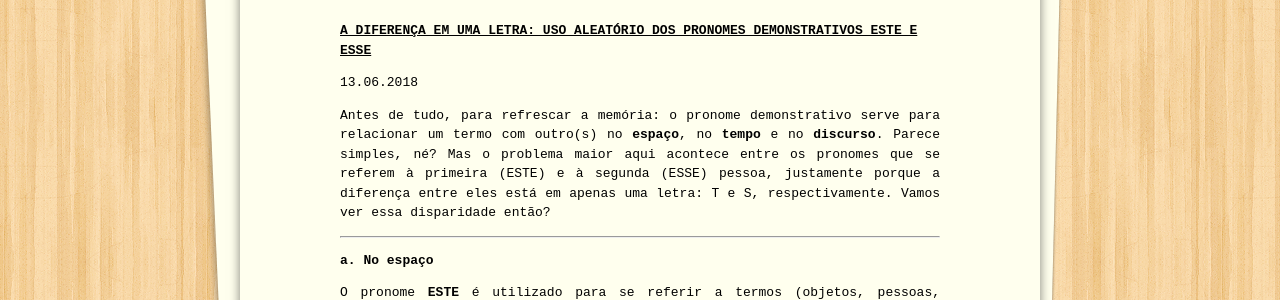
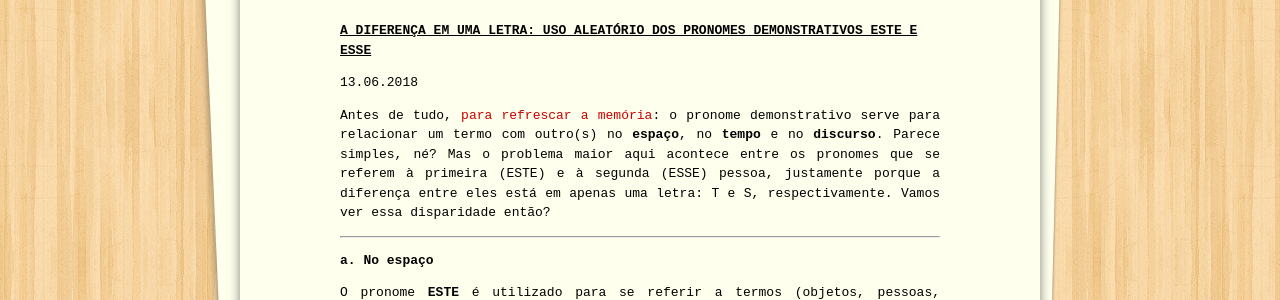
Before and after one commit to raqueldiniz/site, a Jekyll site: the page built from _posts/2018-06-13-a-diferença-em-uma-letra-uso-aleatório-dos-pronomes-demonstrativos-este-e-esse.md, in a window 1280 px wide. Shown: the part 372-672 px from the top of the page. Built offline with Jekyll 4.4.1, drawn with Linux system fonts in a browser that asks for light colours; part of the change alters nothing that is shown.

```diff
--- a/_posts/2018-06-13-a-diferença-em-uma-letra-uso-aleatório-dos-pronomes-demonstrativos-este-e-esse.md
+++ b/_posts/2018-06-13-a-diferença-em-uma-letra-uso-aleatório-dos-pronomes-demonstrativos-este-e-esse.md
@@ -4,7 +4,7 @@ title: "A diferença em uma letra: uso aleatório dos pronomes demonstrativos es
 date: 2018-06-13 00:00:00
 ---
 
-Antes de tudo, para refrescar a memória: o pronome demonstrativo serve para relacionar um termo com outro(s) no **espaço**, no **tempo** e no **discurso**. Parece simples, né? Mas o problema maior aqui acontece entre os pronomes que se referem à primeira (ESTE) e à segunda (ESSE) pessoa, justamente porque a diferença entre eles está em apenas uma letra: T e S, respectivamente. Vamos ver essa disparidade então?
+Antes de tudo, [para refrescar a memória](http://santarevisao.com.br/2018/05/30/top-five-os-cinco-desvios-mais-comuns-com-pronomes/): o pronome demonstrativo serve para relacionar um termo com outro(s) no **espaço**, no **tempo** e no **discurso**. Parece simples, né? Mas o problema maior aqui acontece entre os pronomes que se referem à primeira (ESTE) e à segunda (ESSE) pessoa, justamente porque a diferença entre eles está em apenas uma letra: T e S, respectivamente. Vamos ver essa disparidade então?
 
 ---
 
```
